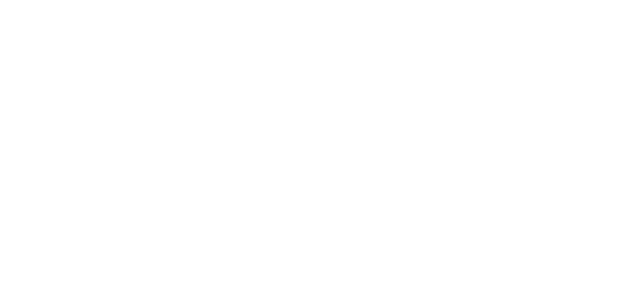
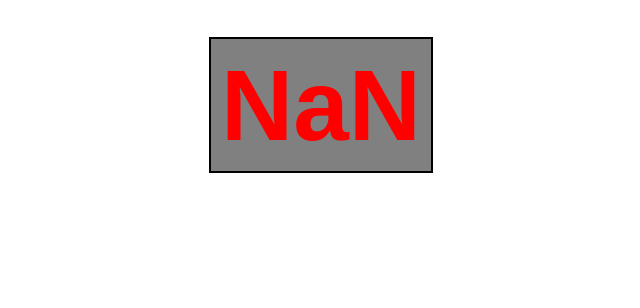
Before and after one commit to Thembisile/Playing-With-Matches, a plain HTML site: page index.html in a window 1280 px wide. Shown: the whole page, without its empty margins (319-959 px from the left). Drawn offline with Linux system fonts and the light colour scheme.

Commit message:
number styled and javascript added

```diff
--- a/index.html
+++ b/index.html
@@ -1,37 +1,29 @@
 <!DOCTYPE html>
 <html>
+
 <head>
 	<title>Playing With Matches</title>
+	<link rel="stylesheet" href="styles.css">
+</head>
 
-	<style type="text/css">
-		.ANY {
-			text-align: center;
-			color : red;
-			background-color: grey;
-			font-family: sans-serif, Arial, Helvetica, sans-serif;
-			font-weight: bold;
-			font-size: 100px;
-			border: 2px solid black;
-			height: 30%;
-			width: 20%;
-			padding: 10px;
-		}
-		.number {
-			font-size: 100px;
-			text-align: center;
-			width: 70%;
-			margin-left: auto;
-			margin-right: auto;
-
-		}
-	</style>
-</head>
 <body>
 	<div class="number">
-		<marquee direction="left">
-				<h1 class="ANY">1</h1>
-		</marquee>
+		<!-- <marquee direction="left"> -->
+			<span name="number" class="ANY"></span>
+		<!-- </marquee> -->
 
 	</div>
+
+
+	<script type="text/javascript">
+		function randomNumber(highest){
+			return Math.floor(Math.random() * Math.floor(highest));
+		}
+		console.log(randomNumber(10));
+
+		let domNumber = document.querySelector('.ANY');
+		domNumber.innerHTML = randomNumber();
+	</script>
 </body>
+
 </html>
--- /dev/null
+++ b/styles.css
@@ -0,0 +1,21 @@
+.ANY {
+    text-align: center;
+    color : red;
+    background-color: grey;
+    font-family: sans-serif, Arial, Helvetica, sans-serif;
+    font-weight: bold;
+    font-size: 100px;
+    border: 2px solid black;
+    height: 30%;
+    width: 20%;
+    padding: 10px;
+}
+.number {
+    font-size: 100px;
+    text-align: center;
+    width: 70%;
+    margin-left: auto;
+    margin-right: auto;
+    padding-top: 40px;
+
+}
```
